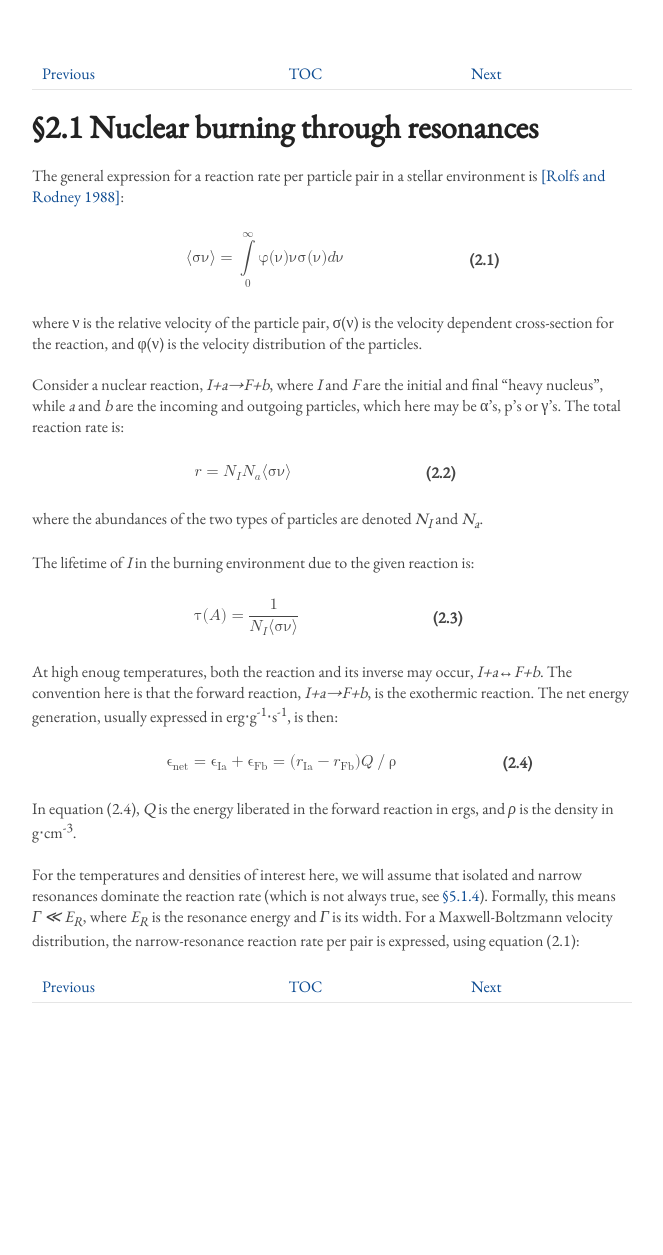
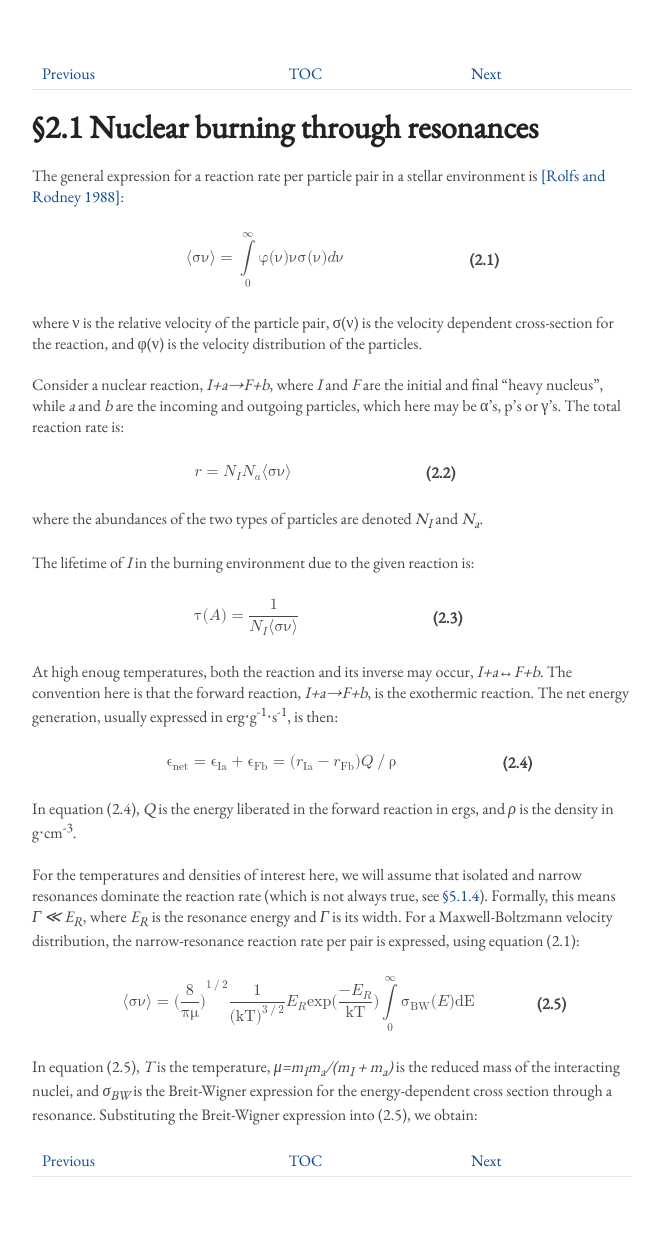
Before and after one commit to dwvisser/19ne-thesis, a Jekyll site: the page built from 2.1-nuclear-burning-through-resonances.md, in a window 1280 px wide. Shown: the whole page, without its empty margins (308-971 px from the left). Built offline with Jekyll 4.4.1, drawn with Linux system fonts in a browser that asks for light colours; before the commit the page ends 1081 px from its top, so only the background shows below that.

Commit message:
Added another equation to section 2.1.

```diff
--- a/2.1-nuclear-burning-through-resonances.md
+++ b/2.1-nuclear-burning-through-resonances.md
@@ -241,3 +241,115 @@ where <span class="equation">E<sub>R</sub></span> is the resonance energy and
 <span class="equation">Γ</span> is its width. For a Maxwell-Boltzmann velocity
 distribution, the narrow-resonance reaction rate per pair is expressed, using
 equation (2.1):
+
+<table class="equation">
+	<tr>
+		<td>
+			<math xmlns="http://www.w3.org/1998/Math/MathML" display="block">
+			 <semantics>
+			  <mrow>
+			   <mrow>
+			    <mrow>
+			     <mo fence="true" stretchy="false">⟨</mo>
+			     <mrow>
+			      <mrow>
+			       <mi mathvariant="normal">σ</mi>
+			       <mi mathvariant="normal">ν</mi>
+			      </mrow>
+			     </mrow>
+			     <mo fence="true" stretchy="false">⟩</mo>
+			    </mrow>
+			    <mo stretchy="false">=</mo>
+			    <msup>
+			     <mrow>
+			      <mo fence="true" stretchy="false">(</mo>
+			      <mrow>
+			       <mfrac>
+			        <mn>8</mn>
+			        <mrow>
+			         <mi mathvariant="normal">π</mi>
+			         <mi mathvariant="normal">μ</mi>
+			        </mrow>
+			       </mfrac>
+			      </mrow>
+			      <mo fence="true" stretchy="false">)</mo>
+			     </mrow>
+			     <mrow>
+			      <mn>1</mn>
+			      <mo stretchy="false">/</mo>
+			      <mn>2</mn>
+			     </mrow>
+			    </msup>
+			   </mrow>
+			   <mfrac>
+			    <mn>1</mn>
+			    <msup>
+			     <mrow>
+			      <mo fence="true" stretchy="false">(</mo>
+			      <mrow>
+			       <mi mathvariant="italic">kT</mi>
+			      </mrow>
+			      <mo fence="true" stretchy="false">)</mo>
+			     </mrow>
+			     <mrow>
+			      <mn>3</mn>
+			      <mo stretchy="false">/</mo>
+			      <mn>2</mn>
+			     </mrow>
+			    </msup>
+			   </mfrac>
+			   <msub>
+			    <mi>E</mi>
+			    <mi>R</mi>
+			   </msub>
+			   <mi>exp</mi>
+			   <mrow>
+			    <mo fence="true" stretchy="false">(</mo>
+			    <mrow>
+			     <mfrac>
+			      <mrow>
+			       <mo stretchy="false">−</mo>
+			       <msub>
+			        <mi>E</mi>
+			        <mi>R</mi>
+			       </msub>
+			      </mrow>
+			      <mi mathvariant="italic">kT</mi>
+			     </mfrac>
+			    </mrow>
+			    <mo fence="true" stretchy="false">)</mo>
+			   </mrow>
+			   <mrow>
+			    <munderover>
+			     <mo stretchy="false">∫</mo>
+			     <mn>0</mn>
+			     <mi mathvariant="normal">∞</mi>
+			    </munderover>
+			    <msub>
+			     <mi mathvariant="normal">σ</mi>
+			     <mi mathvariant="italic">BW</mi>
+			    </msub>
+			   </mrow>
+			   <mrow>
+			    <mo fence="true" stretchy="false">(</mo>
+			    <mrow>
+			     <mi>E</mi>
+			    </mrow>
+			    <mo fence="true" stretchy="false">)</mo>
+			   </mrow>
+			   <mi mathvariant="italic">dE</mi>
+			  </mrow>
+			  <annotation encoding="StarMath 5.0">langle %sigma %nu rangle = ( 8 over { %pi %mu}  )^{1/2} 1 over (kT)^{ 3/2 } E_R exp(- E_R over {kT}) int from{0} to{ %infinite } %sigma_BW( E )dE</annotation>
+			 </semantics>
+			</math>
+		</td>
+		<a name="eqn1.2"><th>(2.5)</th></a>
+	</tr>
+</table>
+
+In equation (2.5), <span class="equation">T</span> is the temperature,
+<span class="nowrap"><span class="equation">μ=m<sub>I</sub>m<sub>a</sub>/(m<sub>I</sub> + m<sub>a</sub>)</span></span>
+is the reduced mass of the interacting nuclei, and
+<span class="equation">σ<sub>BW</sub></span> is the Breit-Wigner expression
+for the energy-dependent cross section through a resonance. Substituting the
+Breit-Wigner expression into (2.5), we obtain:
```
